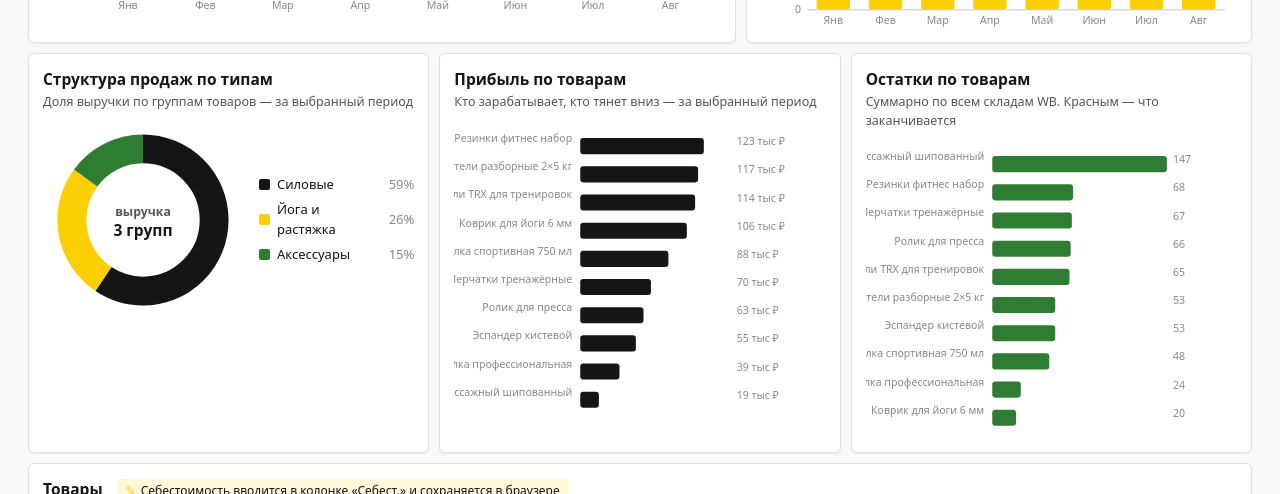
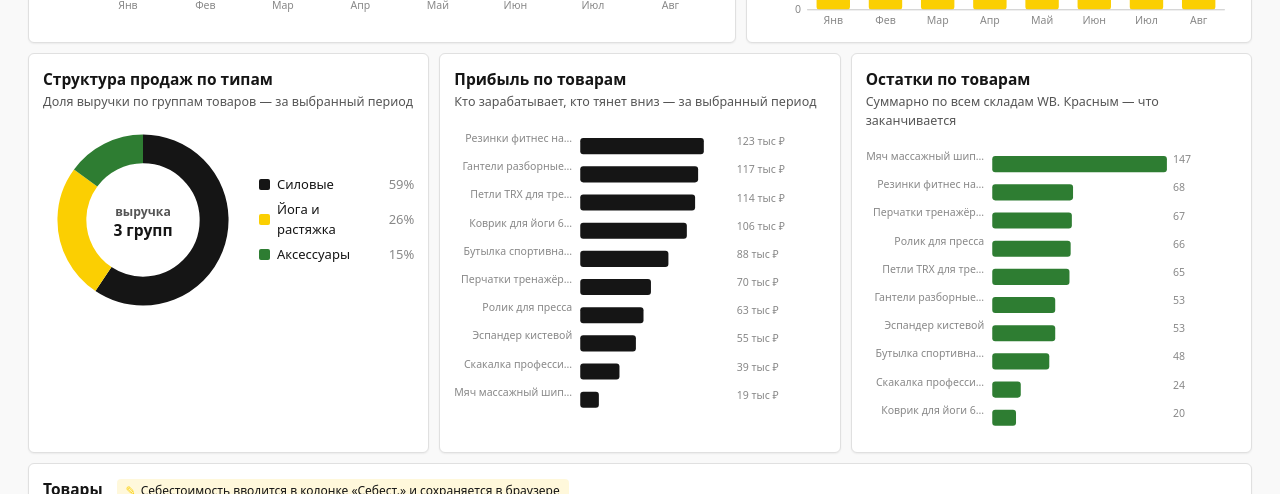
Before and after one commit to ZolotarevMikhail/Dashboard-SPR-MVP, a plain HTML site: page index.html in a window 1280 px wide. Shown: the part 800-1294 px from the top of the page. Drawn offline with Linux system fonts and the light colour scheme.

Commit message:
Fix: подписи горизонтальных графиков не обрезаются — укорочение названий под ширину колонки
Co-Authored-By: Claude <noreply@anthropic.com>

```diff
--- a/index.html
+++ b/index.html
@@ -909,11 +909,14 @@ function renderProfit(){
   const W=svg.parentElement.clientWidth-2; svg.setAttribute('viewBox',`0 0 ${W} ${H}`);
   svg.innerHTML='';
   const labW=Math.min(160,W*0.34);
+  // Укорачиваем название под реальную ширину колонки (шрифт 10.5px ≈ 6px на кириллический символ)
+  const maxChars=Math.max(8,Math.floor((labW-16)/6));
+  const cutName=n=>n.length>maxChars?n.slice(0,maxChars-1)+'…':n;
   const valW=78; const pw=W-labW-valW-16; const max=Math.max(...rows.map(r=>Math.abs(r.profit)),1);
   const niceM=niceMax(max);
   rows.forEach((r,i)=>{
     const y=12+i*28;
-    svg.appendChild(el('text',{class:'axis-text',x:labW-8,y:y+10,'text-anchor':'end'},r.name.length>26?r.name.slice(0,24)+'…':r.name));
+    svg.appendChild(el('text',{class:'axis-text',x:labW-8,y:y+10,'text-anchor':'end'},cutName(r.name)));
     const w=pw*Math.abs(r.profit)/niceM;
     const x=labW;
     svg.appendChild(el('rect',{x,y:6+y,width:Math.max(1,w),height:16,rx:3,fill:r.profit>=0?'var(--series-1)':'var(--crit)'}));
@@ -934,10 +937,13 @@ function renderStock(){
   svg.setAttribute('height',H); const W=svg.parentElement.clientWidth-2;
   svg.setAttribute('viewBox',`0 0 ${W} ${H}`); svg.innerHTML='';
   const labW=Math.min(160,W*0.34); const valW=54; const pw=W-labW-valW-16;
+  // Как в renderProfit: название под реальную ширину колонки
+  const maxChars=Math.max(8,Math.floor((labW-16)/6));
+  const cutName=n=>n.length>maxChars?n.slice(0,maxChars-1)+'…':n;
   const max=Math.max(...rows.map(r=>r.stock),1);
   rows.forEach((r,i)=>{
     const y=12+i*28;
-    svg.appendChild(el('text',{class:'axis-text',x:labW-8,y:y+10,'text-anchor':'end'},r.name.length>26?r.name.slice(0,24)+'…':r.name));
+    svg.appendChild(el('text',{class:'axis-text',x:labW-8,y:y+10,'text-anchor':'end'},cutName(r.name)));
     const w=pw*r.stock/max;
     const low=r.stock<20;
     svg.appendChild(el('rect',{x:labW,y:6+y,width:Math.max(1,w),height:16,rx:3,fill:low?'var(--crit)':'var(--series-3)'}));
```
Also changed, not shown: 1 other file.
